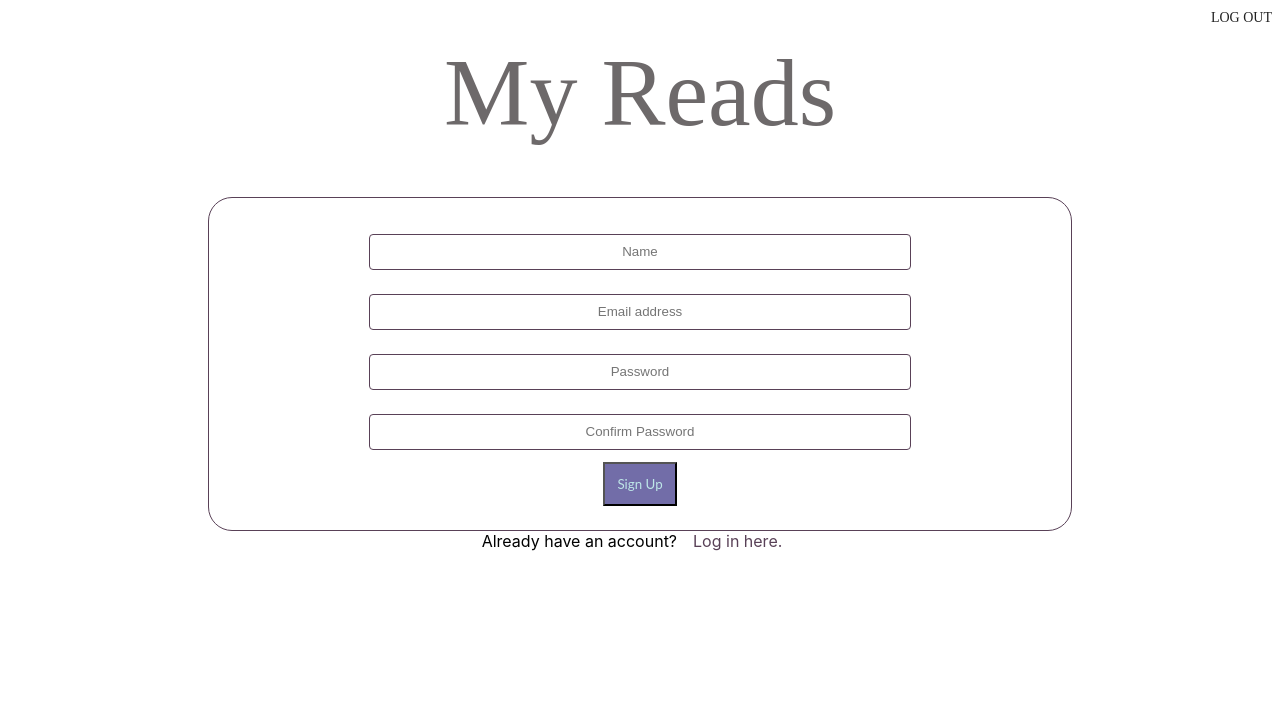
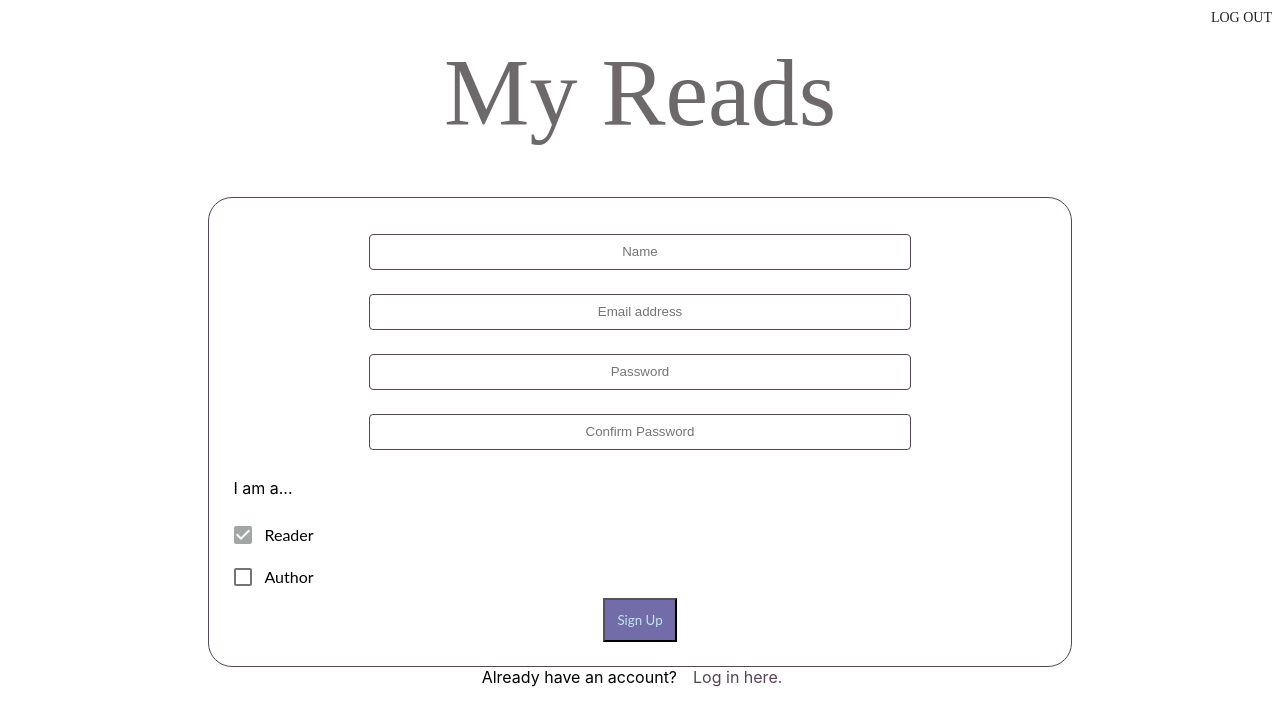
Before and after one commit to nicoledow/nikki-reads, a React (Create React App) app in the folder client/: page /signup in a window 1280 px wide. Shown: the top 726 px of the page. Built offline with nearby package versions, Linux system fonts and the light colour scheme; no server answers.

Commit message:
users can sign up as either a reader or an author -- persisted

```diff
--- a/client/src/Components/NYTListsMenu.js
+++ b/client/src/Components/NYTListsMenu.js
@@ -21,11 +21,9 @@ const NYTListsMenu = () => {
       })
       .then((data) => {
         console.log("data from fetch", data);
-        const lists = data.results;
-        setTimeout(() => {
-          setLists(lists);
-          displayLists(true);
-        }, 2000);
+        // const lists = data.results;
+        setLists(data.results);
+        displayLists(true);
       })
       .catch((err) => console.log("err", err));
   };
--- a/client/src/Components/auth/ProtectedRoute.js
+++ b/client/src/Components/auth/ProtectedRoute.js
@@ -5,11 +5,13 @@ const ProtectedRoute = props => {
     const Component = props.component;
     const isAuthenticated = localStorage.userId;
 
-    return isAuthenticated ? (
-        <Component />
-    ) : (
-        <Redirect to="/login"/>
-    )
+    return <Component/>
+
+    // return isAuthenticated ? (
+    //     <Component />
+    // ) : (
+    //     <Redirect to="/login"/>
+    // )
 };
 
 export default ProtectedRoute;
--- a/client/src/Components/auth/SignUpForm.js
+++ b/client/src/Components/auth/SignUpForm.js
@@ -1,10 +1,24 @@
-import React from "react";
-import { Container, makeStyles } from "@material-ui/core";
+import React, { useState } from "react";
+import {
+  Checkbox,
+  FormGroup,
+  makeStyles,
+  Container,
+  FormControl,
+  FormControlLabel,
+} from "@material-ui/core";
 
 import Theme from "../../Theme/Theme";
 import logInUser from "../../actions/logInUser";
 
 const SignUpForm = (props) => {
+  const [isAuthor, setAsAuthor] = useState(false);
+
+  const handleUserTypeChange = event => {
+    const isSetAsAuthor = event.target.name === "author";
+    setAsAuthor(isSetAsAuthor);
+  };
+
   const validateUserInput = (userData) => {
     function markFieldMissing(key) {
       const input = document.querySelector(`input[name="${key}"]`);
@@ -33,7 +47,9 @@ const SignUpForm = (props) => {
       name: e.target.querySelector('input[name="name"]').value,
       email: e.target.querySelector('input[name="email"]').value,
       password: e.target.querySelector('input[name="password"]').value,
-      confirmPassword: e.target.querySelector('input[name="confirmPassword"]').value
+      confirmPassword: e.target.querySelector('input[name="confirmPassword"]')
+        .value,
+      isAuthor: e.target.querySelector('input[name="author"]').checked,
     };
 
     if (!validateUserInput(userData)) {
@@ -51,12 +67,12 @@ const SignUpForm = (props) => {
       .then((resp) => resp.json())
       .then((result) => {
         if (result.status === 201) {
-            logInUser(result);
-            props.history.push('/lists');
+          logInUser(result);
+          props.history.push("/lists");
         } else {
-            const messageText = result.message;
-            alert(messageText);
-            return;
+          const messageText = result.message;
+          alert(messageText);
+          return;
         }
       })
       .catch((err) => {
@@ -98,7 +114,7 @@ const SignUpForm = (props) => {
   return (
     <Container style={{ textAlign: "center" }}>
       <form onSubmit={handleSignup} className={classes.form}>
-      <input
+        <input
           type="text"
           name="name"
           placeholder="Name"
@@ -126,13 +142,26 @@ const SignUpForm = (props) => {
           className={classes.input}
         />
         <br />
+        <div style={{ textAlign: "left" }}>
+          <p>I am a...</p>
+          <FormGroup>
+            <FormControlLabel
+              control={<Checkbox checked={!isAuthor} onChange={e => handleUserTypeChange(e)} name="reader" />}
+              label="Reader"
+            />
+            <FormControlLabel
+              control={<Checkbox checked={isAuthor} onChange={e => handleUserTypeChange(e)} name="author" />}
+              label="Author"
+            />
+          </FormGroup>
+        </div>
         <input
           type="submit"
           value="Sign Up"
           style={{ ...Theme.buttons.menu, padding: "0.75rem" }}
         />
       </form>
-      <div style={{ textAlign: "center" }}>
+      <div id="userType" style={{ textAlign: "center" }}>
         Already have an account?
         <a href="/login" style={Theme.links.plainText}>
           Log in here.
```
Also changed, not shown: 2 other files (tests, documents, lock files or other folders).
